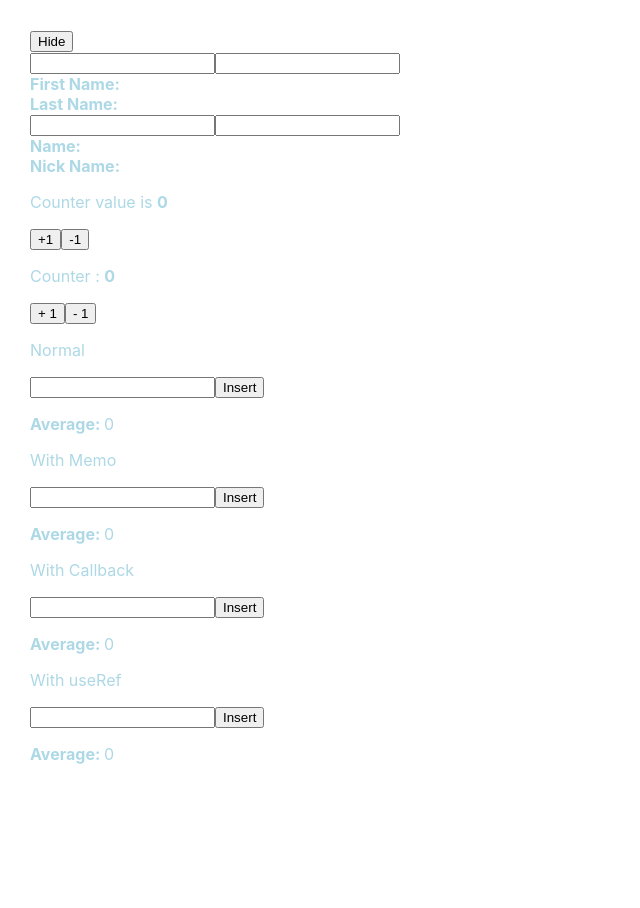
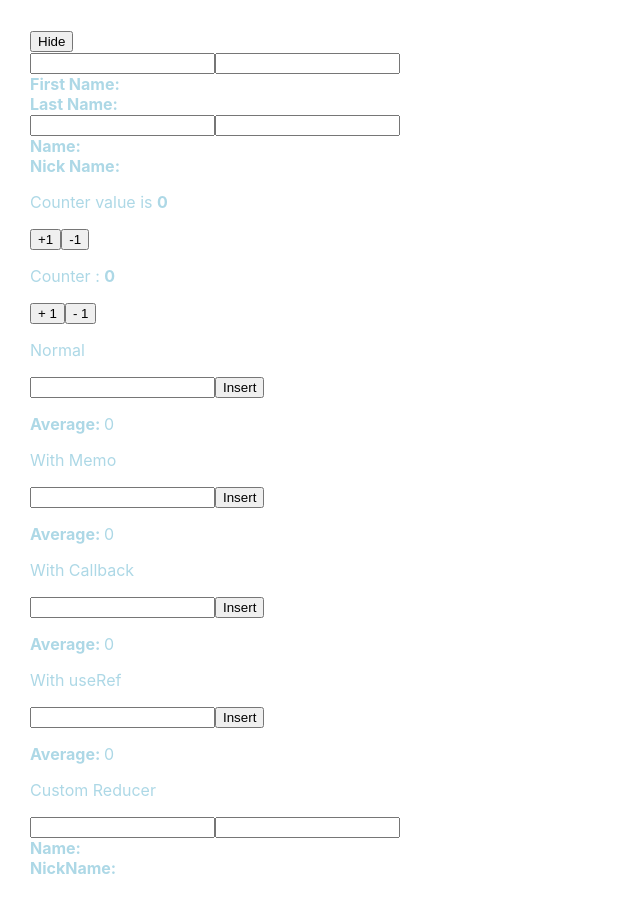
Before and after one commit to singularity-code/react-practice-01, a React (Create React App) app: page / in a window 1280 px wide. Shown: the whole page, without its empty margins (0-640 px from the left). Before the commit the page ends 800 px from the top, so only its background shows below. Built offline with nearby package versions, Linux system fonts and the light colour scheme.

Commit message:
#2 custom hook

```diff
--- a/src/chapter/Chapter03.js
+++ b/src/chapter/Chapter03.js
@@ -7,6 +7,7 @@ import Average from '../component/Average';
 import AverageMemo from '../component/AverageMemo';
 import AverageWithCallback from '../component/AverageWithCallback';
 import AverageRef from '../component/AverageRef';
+import InfoCustomInput from '../component/InfoCustomInput';
 
 class Chapter03 extends Component {
     render() {
@@ -24,6 +25,8 @@ class Chapter03 extends Component {
                 <AverageWithCallback></AverageWithCallback>
                 <p>With useRef</p>
                 <AverageRef></AverageRef>
+                <p>Custom Reducer</p>
+                <InfoCustomInput></InfoCustomInput>
             </div>
         );
     }
--- a/src/component/Info.js
+++ b/src/component/Info.js
@@ -34,7 +34,7 @@ const Info = () => {
         {" "}
         {visible ? "Show" : "Hide"}{" "}
       </button>
-      { visible ? "Toogle Text" : ""}
+      {visible ? "Toogle Text" : ""}
       <div>
         <input value={firstName} onChange={onChangeName}></input>
         <input value={lastName} onChange={onChangeLastName}></input>
--- /dev/null
+++ b/src/component/InfoCustomInput.js
@@ -0,0 +1,26 @@
+import React from "react";
+import useInputs from "../custom_hook/reducer";
+
+const InfoCustomInput = () => {
+  const [state, onChange] = useInputs({
+    name: "",
+    nickname: "",
+  });
+  const { name, nickname } = state;
+  return (
+    <div>
+      <div>
+        <input name="name" value={name} onChange={onChange}></input>
+        <input name="nickname" value={nickname} onChange={onChange}></input>
+      </div>
+      <div>
+        <b>Name: </b> {name}
+      </div>
+      <div>
+        <b>NickName: </b> {nickname}
+      </div>
+    </div>
+  );
+};
+
+export default InfoCustomInput;
--- /dev/null
+++ b/src/custom_hook/reducer.js
@@ -0,0 +1,16 @@
+import { useReducer } from "react";
+
+function reducer(state, action) {
+  return {
+    ...state,
+    [action.name]: action.value,
+  };
+}
+
+export default function useInputs(initialForm) {
+  const [state, dispatch] = useReducer(reducer, initialForm);
+  const onChange = (e) => {
+    dispatch(e.target);
+  };
+  return [state, onChange];
+}
```
